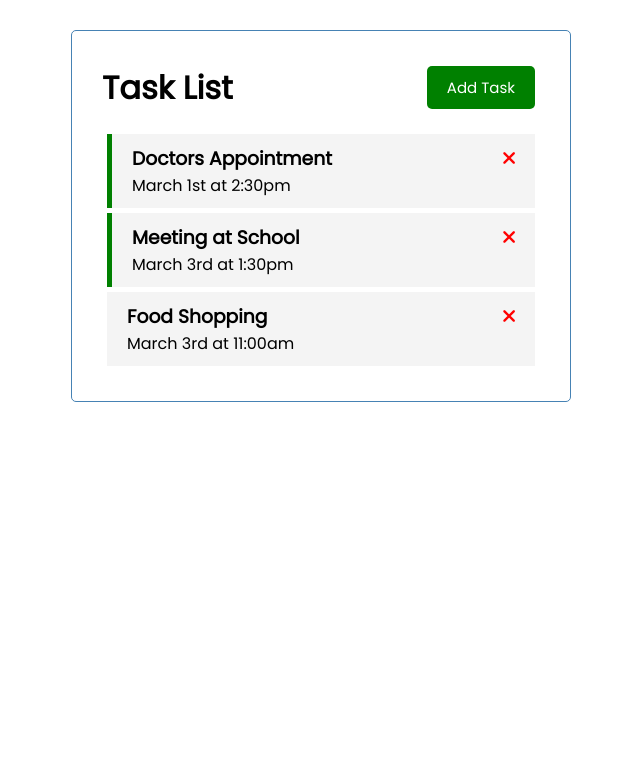
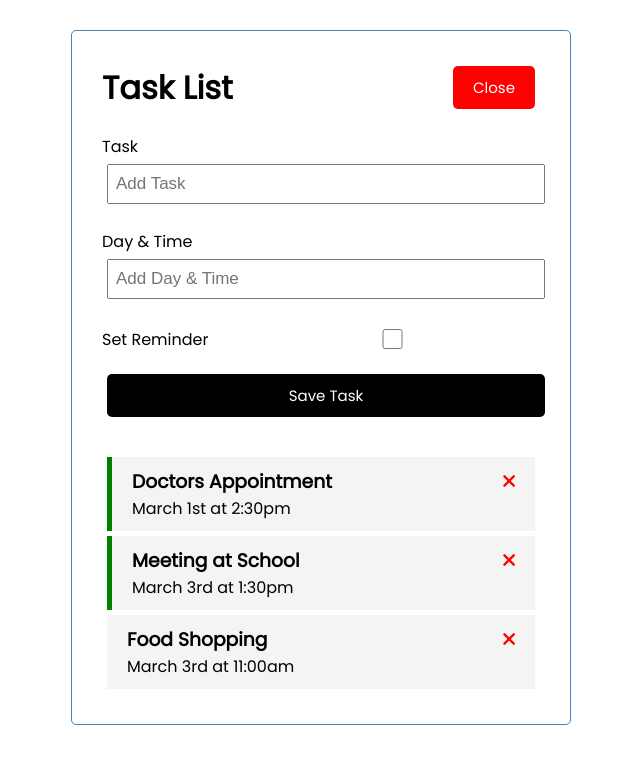
Before and after one commit to Mitchell-Hess/vue-tasklist, a Vue app: page / in a window 1280 px wide. Both pictures are taken after a click on the button "Add Task". Shown: the top 764 px of the page, without its empty margins (319-959 px from the left). Built offline with nearby package versions, Linux system fonts and the light colour scheme.

Commit message:
toggled the Add Task button

```diff
--- a/src/App.vue
+++ b/src/App.vue
@@ -1,6 +1,10 @@
 <template>
   <div class = "container">
-    <Header title = "Task List" />
+    <Header @toggle-add-task="toggleAddTask"
+    title = "Task List" :showAddTask="showAddTask"/>
+    <div v-show="showAddTask">
+      <AddTask @add-task="addTask" />
+    </div>
     <Tasks @toggle-reminder="toggleReminder"
     @delete-task="deleteTask" :tasks="tasks" />
   </div>
@@ -9,19 +13,28 @@
 <script>
 import Header from './components/Header'
 import Tasks from './components/Tasks'
+import AddTask from './components/AddTask'
 
 export default {
   name: 'App',
   components: {
     Header,
     Tasks,
+    AddTask,
   },
   data() {
     return {
-      tasks: []
+      tasks: [],
+      showAddTask: false
     }
   },
   methods: {
+    toggleAddTask() {
+        this.showAddTask = !this.showAddTask
+    },
+    addTask(task) {
+        this.tasks = [...this.tasks, task]
+    },
     deleteTask(id) {
       if(confirm('Are you sure?')) {
         this.tasks = this.tasks.filter((task) => task.id !== id)
@@ -98,4 +111,13 @@
   outline:none;
 }
 
+.btn:active {
+  transform: scale(0.98);
+}
+
+.btn-block {
+  display: block;
+  width: 100%;
+}
+
 </style>
--- /dev/null
+++ b/src/components/AddTask.vue
@@ -0,0 +1,90 @@
+<template>
+  <form @submit="onSubmit" class="add-form">
+    <div class="form-control">
+      <label>Task</label>
+      <input type="text" v-model="text" name="text" placeholder="Add Task" />
+    </div>
+    <div class="form-control">
+      <label>Day & Time</label>
+      <input
+        type="text"
+        v-model="day"
+        name="day"
+        placeholder="Add Day & Time"
+      />
+    </div>
+    <div class="form-control form-control-check">
+      <label>Set Reminder</label>
+      <input type="checkbox" v-model="reminder" name="reminder" />
+    </div>
+
+    <input type="submit" value="Save Task" class="btn btn-block" />
+  </form>
+</template>
+
+<script>
+    export default {
+        name: 'AddTask',
+        data() {
+            return {
+                text: '',
+                day: '',
+                reminder: false
+            }
+        },
+        methods: {
+            onSubmit(e) {
+                e.preventDefault();
+
+                if(!this.text) {
+                    alert('Please add a task')
+                    return
+                }
+
+                const newTask = {
+                    id: Math.floor(Math.random() * 100000),
+                    text: this.text,
+                    day: this.day,
+                    reminder: this.reminder
+                }
+
+                this.$emit('add-task', newTask)
+
+                this.text = ''
+                this.day = ''
+                this.reminder = false
+            }
+        }
+    }
+</script>
+
+<style scoped>
+.add-form {
+  margin-bottom: 40px;
+}
+.form-control {
+  margin: 20px 0;
+}
+.form-control label {
+  display: block;
+}
+.form-control input {
+  width: 100%;
+  height: 40px;
+  margin: 5px;
+  padding: 3px 7px;
+  font-size: 17px;
+}
+.form-control-check {
+  display: flex;
+  align-items: center;
+  justify-content: space-between;
+}
+.form-control-check label {
+  flex: 1;
+}
+.form-control-check input {
+  flex: 2;
+  height: 20px;
+}
+</style>
--- a/src/components/Button.vue
+++ b/src/components/Button.vue
@@ -12,7 +12,7 @@
         },
         methods: {
             onClick() {
-                console.log('Click')
+                this.$emit('toggle-add-task')
             },
         }
     }
--- a/src/components/Header.vue
+++ b/src/components/Header.vue
@@ -1,7 +1,11 @@
 <template>
     <header>
         <h1>{{ title }}</h1>
-        <Button text= "Add Task" color = "green" />
+        <Button
+            @toggle-add-task="$emit('toggle-add-task')"
+            :text= "showAddTask ? 'Close' : 'Add Task'"
+            :color = "showAddTask ? 'Red' : 'Green'"
+        />
     </header>
 </template>
 
@@ -12,6 +16,7 @@
     name: 'Header',
     props: {
         title: String,
+        showAddTask: Boolean,
     },
     components: {
         Button
```
